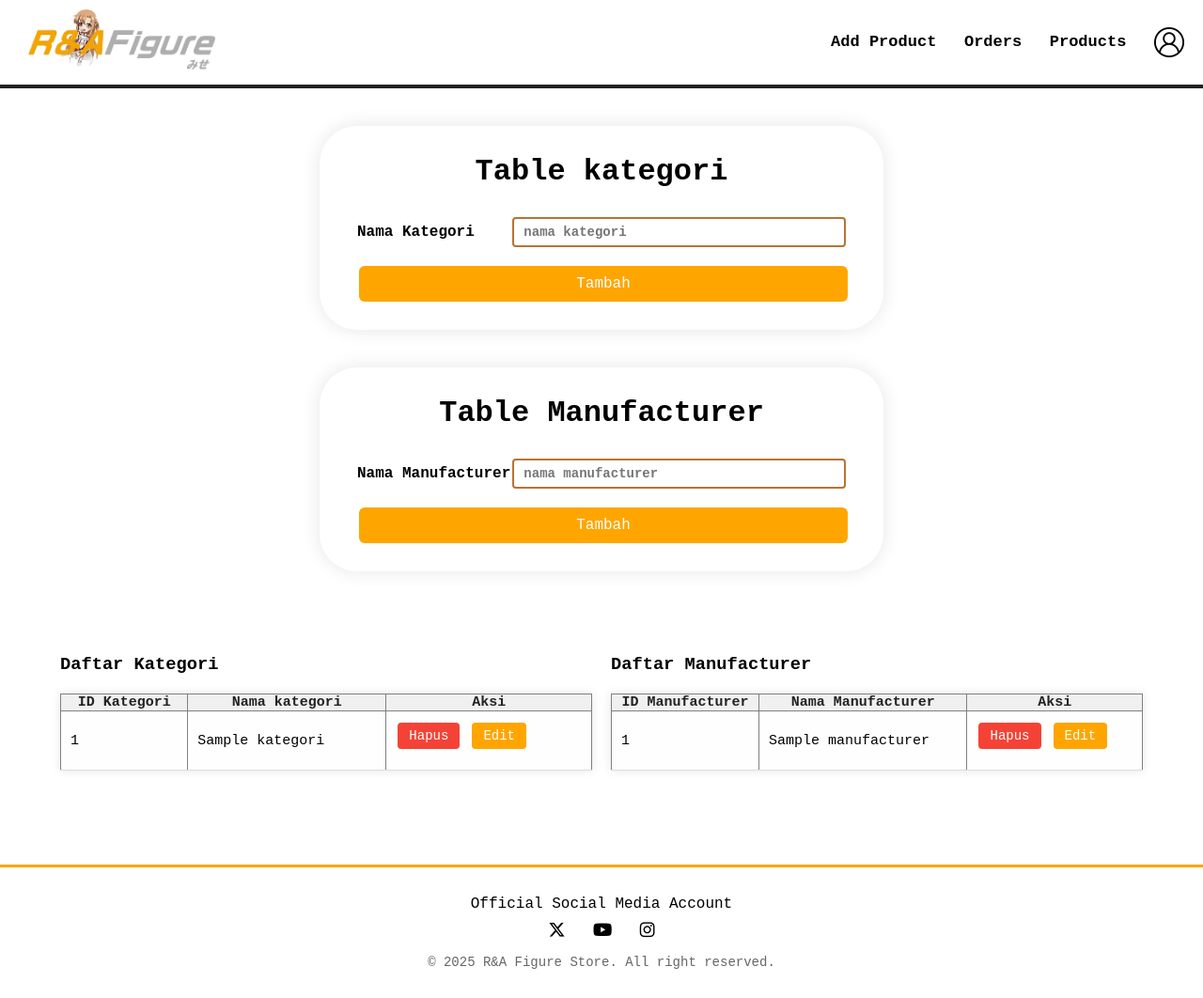
After one commit to KaitoNight1412/RxA_Figures, a PHP site: page /tambah_kategori.php in a window 1280 px wide. The commit adds this page. Shown: the whole page at 94% size. Run offline with PHP 8.4, Linux system fonts and the light colour scheme; a user stored in the database is signed in; tables that the repository leaves empty or names only in its code hold one stand-in row (values such as "Sample post").

Commit message:
update@003

```diff
--- a/DaftarProduk.php
+++ b/DaftarProduk.php
@@ -70,11 +70,11 @@ $query = mysqli_query($koneksi, $sql_produk);
 $jumlah_hasil = mysqli_num_rows($query);
 
 // Query untuk mengambil daftar kategori
-$sql_kategori = "SELECT DISTINCT kategori FROM produk";
+$sql_kategori = "SELECT DISTINCT nama_kategori FROM kategori";
 $category_query = mysqli_query($koneksi, $sql_kategori);
 $categories = [];
 while ($row = mysqli_fetch_assoc($category_query)) {
-    $categories[] = $row['kategori'];
+    $categories[] = $row['nama_kategori'];
 }
 
 // Query untuk mengambil daftar manufacturer
--- a/Proses_editProduk.php
+++ b/Proses_editProduk.php
@@ -32,7 +32,7 @@ if ($_FILES['gambar']['name'] != "") {
     $gambar_baru = $gambar_lama;
 }
 
-$sql = "UPDATE produk SET nama_produk='$nama_produk',kategori='$kategori',manufacturer='$manufacturer',tanggal_terbit='$tanggal_terbit',
+$sql = "UPDATE produk SET nama_produk='$nama_produk',id_kategori='$kategori',id_manufacturer='$manufacturer',tanggal_terbit='$tanggal_terbit',
         harga='$harga',stok='$stok',rating='$rating',deskripsi ='$deskripsi',id_admin='$id_admin',gambar='$gambar_baru' WHERE id_produk='$id_produk'";
 
 $query = mysqli_query($koneksi, $sql);
--- /dev/null
+++ b/css/tmbh_kategori.css
@@ -0,0 +1,307 @@
+* {
+    margin: 0;
+    padding: 0;
+    box-sizing: border-box;
+    font-family: 'Courier New', Courier, monospace;
+}
+
+body {
+    background-color: #fff;
+}
+
+header {
+    position: sticky;
+    top: 0;
+    background-color: white;
+    border-bottom: 4px solid #222;
+    display: flex;
+    justify-content: space-between;
+    align-items: center;
+    padding: 10px 10px;
+    z-index: 1000;
+}
+
+.logo {
+    padding-left: 20px;
+    width: 220px;
+    height: 65px;
+}
+
+nav a {
+    margin: 0 10px;
+    text-decoration: none;
+    color: black;
+    font-size: 17px;
+    font-weight: bold;
+}
+
+.profile {
+    height: 32px;
+    vertical-align: middle;
+    /* margin-left: 15px; */
+}
+
+.profile-icon a:hover {
+    color: rgb(248, 198, 33);
+    background-color: transparent;
+}
+
+.form-container {
+    width: 600px;
+    margin: 40px auto;
+    padding: 30px 40px;
+    background-color: #fff;
+    border-radius: 40px;
+    box-shadow: 0 0 20px rgba(0,0,0,0.1);
+    font-family: 'Courier New', Courier, monospace;
+}
+
+.form-container h1 {
+    text-align: center;
+    margin-bottom: 30px;
+}
+
+.form-group {
+    display: flex;
+    align-items: center;
+    margin-bottom: 20px;
+}
+
+.form-group label {
+    flex: 1;
+    font-weight: bold;
+}
+
+.form-group input {
+    flex: 2;
+    padding: 6px 10px;
+    font-weight: bold;
+    font-family: inherit;
+    font-size: 14px;
+    border: 2px solid #b87333; /* warna gold/coklat */
+    border-radius: 4px;
+    background-color: #fff;
+}
+
+form button {
+    display: block;
+    width: 100%;
+    margin-top: 20px;
+    background-color: orange;
+    color: white;
+    border: none;
+    font-size: 16px;
+    padding: 10px;
+    border-radius: 6px;
+    cursor: pointer;
+    font-family: inherit;
+}
+
+form button:hover {
+    background-color: rgb(183, 119, 0);
+
+}
+
+
+/* Modal Styles */
+.modal {
+    display: none;
+    position: fixed;
+    z-index: 1000;
+    left: 0;
+    top: 0;
+    width: 100%;
+    height: 100%;
+    background-color: rgba(0, 0, 0, 0.5);
+}
+
+.modal-content {
+    background-color: #fefefe;
+    margin: 10% auto;
+    padding: 20px;
+    border: none;
+    border-radius: 10px;
+    width: 80%;
+    max-width: 500px;
+    box-shadow: 0 4px 20px rgba(0, 0, 0, 0.3);
+}
+
+.close {
+    color: #aaa;
+    float: right;
+    font-size: 28px;
+    font-weight: bold;
+    cursor: pointer;
+}
+
+.close:hover,
+.close:focus {
+    color: black;
+}
+
+.modal h2 {
+    margin-top: 0;
+    color: #333;
+}
+
+.modal .form-group {
+    margin-bottom: 15px;
+}
+
+.modal label {
+    display: block;
+    margin-bottom: 5px;
+    font-weight: bold;
+    color: #555;
+}
+
+.modal input[type="text"] {
+    width: 100%;
+    padding: 10px;
+    border: 1px solid #ddd;
+    border-radius: 5px;
+    font-size: 16px;
+    box-sizing: border-box;
+}
+
+.modal-buttons {
+    display: flex;
+    gap: 10px;
+    justify-content: flex-end;
+    margin-top: 20px;
+}
+
+.modal button {
+    padding: 10px 20px;
+    border: none;
+    border-radius: 5px;
+    cursor: pointer;
+    font-size: 16px;
+}
+
+.btn-save {
+    background-color: orange;
+    color: white;
+}
+
+.btn-save:hover {
+    background-color: rgb(183, 119, 0);
+}
+
+.btn-cancel {
+    background-color: #f44336;
+    color: white;
+}
+
+.btn-cancel:hover {
+    background-color: #ad3027;
+}
+
+.tables-container {
+    display: flex;
+    justify-content: space-between;
+    gap: 20px;
+    flex-wrap: wrap;
+    margin-top: 30px;
+    margin-left: 5%;
+    margin-right: 5%;
+}
+
+.table-wrapper {
+    flex: 1;
+    min-width: 300px;
+}
+
+table {
+    width: 100%;
+    border-collapse: collapse;
+    margin: 20px auto;
+    font-size: 15px;
+    background-color: #fefefe;
+    box-shadow: 0 0 10px rgba(0,0,0,0.1);
+}
+
+td {
+    padding: 12px 10px;
+    text-align: left;
+    border-bottom: 1px solid #ddd;
+}
+
+th {
+    text-align: center;
+    background-color: #f0f0f0;
+    color: #222;
+    font-weight: bold;
+}
+
+tr:hover {
+    background-color: #f9f9f9;
+}
+
+td.action-buttons {
+    text-align: center;
+}
+
+button {
+    padding: 6px 12px;
+    margin: 0 2px;
+    font-size: 14px;
+    border: none;
+    border-radius: 4px;
+    cursor: pointer;
+}
+
+.delete {
+    background-color: #f44336;
+    color: white;
+    margin-bottom: 10px;
+}
+
+.delete:hover {
+    background-color: #ad3027;
+}
+
+.edit {
+    background-color: orange;
+    color: white;
+}
+
+.edit:hover{
+    background-color: rgb(196, 127, 0);
+}
+
+footer {
+    margin-top: 80px;
+    border-top: 3px solid orange;
+    padding: 30px 10px;
+    display: flex;
+    justify-content: center;
+    align-items: center;
+    flex-direction: column;
+    text-align: center;
+}
+
+.footer-center p {
+    margin-bottom: 10px;
+    font-size: 16px;
+}
+
+.footer-center .social-icons {
+    margin-bottom: 15px;
+}
+
+.footer-center a {
+    margin: 0 10px;
+    color: black;
+    font-size: 18px;
+}
+
+.footer-center .copyright {
+    font-size: 14px;
+    color: #666;
+    margin-top: 10px;
+}
+
+.footer-right {
+    display: none; /* Sembunyikan bagian kanan */
+}
--- a/tambahProduk.php
+++ b/tambahProduk.php
@@ -23,7 +23,7 @@ $folder_tujuan = "gambar_produk/";
 move_uploaded_file($gambar_tmp,$folder_tujuan.$gambar_name);
 
 
-$sql = "INSERT INTO produk(nama_produk, kategori, tanggal_terbit, harga, id_admin, manufacturer, stok, rating, deskripsi, gambar)
+$sql = "INSERT INTO produk(nama_produk, id_kategori, tanggal_terbit, harga, id_admin, id_manufacturer, stok, rating,deskrips,gambar)
         VALUES ('$nama_produk', '$kategori', '$tanggal_terbit', '$harga', '$id_admin', '$manufacturer', '$stok', '$rating','$deskripsi','$gambar_name')";
 
 $query = mysqli_query($koneksi,$sql);
--- /dev/null
+++ b/tambah_kategori.php
@@ -0,0 +1,199 @@
+<?php
+include "koneksi.php";
+session_start();
+
+if (!isset($_SESSION['id_admin'])) {
+    header("Location: " . $_SERVER['HTTP_REFERER'] . "?AndaBukanAdmin");
+    exit;
+}
+
+$sql_kategori = "SELECT * FROM kategori";
+$query_kategori = mysqli_query($koneksi,$sql_kategori);
+
+$sql_manufacturer = "SELECT * FROM manufacturer";
+$query_manufacturer = mysqli_query($koneksi,$sql_manufacturer);
+?>
+
+<!DOCTYPE html>
+<html lang="en">
+<head>
+    <meta charset="UTF-8">
+    <meta name="viewport" content="width=device-width, initial-scale=1.0">
+    <title>Dashboard Admin</title>
+    <link rel="stylesheet" href="css/tmbh_kategori.css">
+    <link rel="stylesheet" href="https://cdnjs.cloudflare.com/ajax/libs/font-awesome/6.7.2/css/all.min.css" integrity="sha512-Evv84Mr4kqVGRNSgIGL/F/aIDqQb7xQ2vcrdIwxfjThSH8CSR7PBEakCr51Ck+w+/U6swU2Im1vVX0SVk9ABhg==" crossorigin="anonymous" referrerpolicy="no-referrer" />
+</head>
+<body>
+    <header>
+        <a href="homepage.php"><img src="img/logo/logo.png" alt="R&A Logo" srcset="" class="logo" ></a>
+        <nav>
+            <div class="profile-icon">
+                <a href="dashboard.php">Add Product</a>
+                <a href="daftar_transaksi.php">Orders</a>
+                <a href="Daftarkategori.php">Products</a>
+                <a href="admin.php"><img src="img/user/user.png" alt="Profile Icon" class="profile"></a>
+            </div>
+        </nav>
+    </header>
+
+    <main>
+        <div class="form-container">
+            <h1>Table kategori</h1>
+            <form action="tambahkategori.php" method="POST" enctype="multipart/form-data">
+                <div class="form-group">
+                    <label for="">Nama Kategori</label>
+                    <input type="text" name="nama_kategori" id="" placeholder="nama kategori">
+                </div>
+                <button type="submit">Tambah</button>
+            </form>
+        </div>
+
+        <div class="form-container">
+            <h1>Table Manufacturer</h1>
+            <form action="tambahmanufacturer.php" method="POST" enctype="multipart/form-data">
+                <div class="form-group">
+                    <label for="">Nama Manufacturer</label>
+                    <input type="text" name="nama_manufacturer" id="" placeholder="nama manufacturer">
+                </div>
+                <button type="submit">Tambah</button>
+            </form>
+        </div>
+
+        <br>
+
+        <div class="tables-container">
+            <div class="table-wrapper">
+                <h3>Daftar Kategori</h3>
+                <table border="1">
+                    <tr>
+                        <th>ID Kategori</th>
+                        <th>Nama kategori</th>
+                        <th>Aksi</th>
+                    </tr>
+
+                    <?php while($kategori=mysqli_fetch_assoc($query_kategori)) { ?>
+                        <tr>
+                            <td><?=$kategori['id_kategori']?></td>
+                            <td><?=$kategori['nama_kategori']?></td>
+                            <td>
+                                <a href="hapuskategori.php?id_kategori=<?=$kategori['id_kategori']?>" onclick="return confirm('Apakah Anda yakin ingin menghapus kategori ini?')"><button class="delete">Hapus</button></a>
+                                <button class="edit" onclick="openEditModal('kategori', '<?=$kategori['id_kategori']?>', '<?=$kategori['nama_kategori']?>')">Edit</button>
+                            </td>
+                        </tr>
+                    <?php } ?>
+                </table>
+            </div>
+
+            <div class="table-wrapper">
+                <h3>Daftar Manufacturer</h3>
+                <table border="1">
+                    <tr>
+                        <th>ID Manufacturer</th>
+                        <th>Nama Manufacturer</th>
+                        <th>Aksi</th>
+                    </tr>
+
+                    <?php
+                    // Reset query manufacturer
+                    $sql_manufacturer = "SELECT * FROM manufacturer";
+                    $query_manufacturer = mysqli_query($koneksi,$sql_manufacturer);
+                    while($manufacturer=mysqli_fetch_assoc($query_manufacturer)) { ?>
+                        <tr>
+                            <td><?=$manufacturer['id_manufacturer']?></td>
+                            <td><?=$manufacturer['nama_manufacturer']?></td>
+                            <td>
+                                <a href="hapusmanufacturer.php?id_manufacturer=<?=$manufacturer['id_manufacturer']?>" onclick="return confirm('Apakah Anda yakin ingin menghapus manufacturer ini?')"><button class="delete">Hapus</button></a>
+                                <button class="edit" onclick="openEditModal('manufacturer', '<?=$manufacturer['id_manufacturer']?>', '<?=$manufacturer['nama_manufacturer']?>')">Edit</button>
+                            </td>
+                        </tr>
+                    <?php } ?>
+                </table>
+            </div>
+        </div>
+    </main>
+
+    <!-- Modal Edit -->
+    <div id="editModal" class="modal">
+        <div class="modal-content">
+            <span class="close">&times;</span>
+            <h2 id="modalTitle">Edit</h2>
+            <form id="editForm" method="POST">
+                <div class="form-group">
+                    <label for="editName" id="labelName">Nama</label>
+                    <input type="text" id="editName" name="nama" required>
+                    <input type="hidden" id="editId" name="id">
+                    <input type="hidden" id="editType" name="type">
+                </div>
+                <div class="modal-buttons">
+                    <button type="button" class="btn-cancel" onclick="closeModal()">Batal</button>
+                    <button type="submit" class="btn-save">Simpan</button>
+                </div>
+            </form>
+        </div>
+    </div>
+
+    <footer>
+        <div class="footer-center">
+            <p>Official Social Media Account</p>
+            <div class="social-icons">
+                <a href="https://x.com/" class="x-icon"><i class="fa-brands fa-x-twitter"></i></a>
+                <a href="https://www.youtube.com/" class="yt-icon"><i class="fa-brands fa-youtube"></i></a>
+                <a href="https://www.instagram.com/" class="ig-icon"><i class="fa-brands fa-instagram"></i></a>
+            </div>
+            <div class="copyright">
+                &copy; <?= date('Y') ?> R&A Figure Store. All right reserved.
+            </div>
+        </div>
+    </footer>
+
+    <script>
+        // Modal functionality
+        const modal = document.getElementById('editModal');
+        const closeBtn = document.querySelector('.close');
+
+        function openEditModal(type, id, name) {
+            const modalTitle = document.getElementById('modalTitle');
+            const labelName = document.getElementById('labelName');
+            const editName = document.getElementById('editName');
+            const editId = document.getElementById('editId');
+            const editType = document.getElementById('editType');
+            const editForm = document.getElementById('editForm');
+
+            // Set modal content based on type
+            if (type === 'kategori') {
+                modalTitle.textContent = 'Edit Kategori';
+                labelName.textContent = 'Nama Kategori';
+                editForm.action = 'editkategori.php';
+            } else if (type === 'manufacturer') {
+                modalTitle.textContent = 'Edit Manufacturer';
+                labelName.textContent = 'Nama Manufacturer';
+                editForm.action = 'editmanufacturer.php';
+            }
+
+            // Set form values
+            editName.value = name;
+            editId.value = id;
+            editType.value = type;
+
+            // Show modal
+            modal.style.display = 'block';
+        }
+
+        function closeModal() {
+            modal.style.display = 'none';
+        }
+
+        // Close modal when clicking the X
+        closeBtn.onclick = closeModal;
+
+        // Close modal when clicking outside of it
+        window.onclick = function(event) {
+            if (event.target === modal) {
+                closeModal();
+            }
+        }
+
+    </script>
+
+</body>
+</html>
```
Also changed, not shown: css/dftr_trnsk.css (+0 -12 lines), dashboard.php (+24 -14 lines), editProduk.php (+30 -12 lines), editkategori.php (added, +22 -0 lines), editmanufacturer.php (added, +21 -0 lines), hapuskategori.php (added, +20 -0 lines), hapusmanufacturer.php (added, +20 -0 lines), proses_tmbh_kategori.php (added, +23 -0 lines), tambahmanufacturer.php (added, +23 -0 lines), bukti_bayar/bukti_1750816427_11.png (added).
